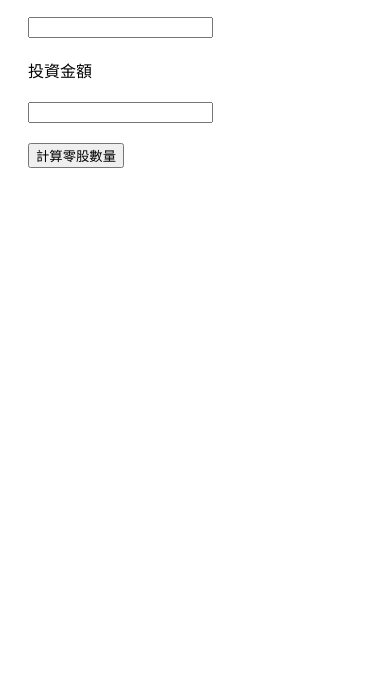
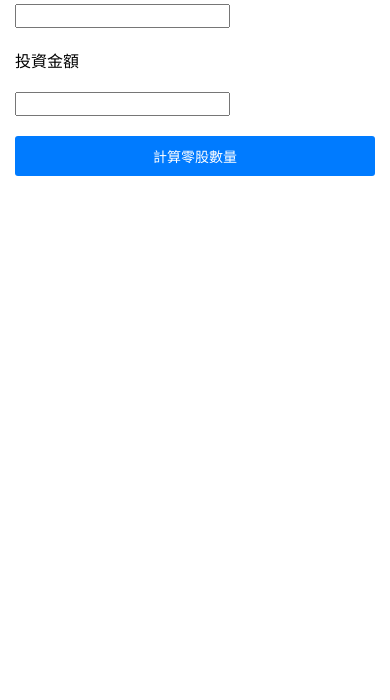
Before and after one commit to j123025/stock-calculator, a plain HTML site: page index.html in a window 390 px wide. Shown: the part 144-844 px from the top of the page. Drawn offline with Linux system fonts and the light colour scheme.

Commit message:
更新網頁手機上的適配

```diff
--- a/index.html
+++ b/index.html
@@ -5,6 +5,12 @@
   <meta name="viewport" content="width=device-width, initial-scale=1.0">
   <title>零股計算器</title>
   <style>
+    body {
+  font-family: Arial, sans-serif;
+  margin: 0;
+  padding: 0;
+}
+
 .container {
   max-width: 600px;
   margin: 0 auto;
@@ -18,11 +24,43 @@
 
 button {
   display: block;
+  width: 100%;
+  padding: 10px;
+  background-color: #007bff;
+  border: none;
+  border-radius: 3px;
+  color: white;
+  font-size: 16px;
+  cursor: pointer;
+}
+
+button:hover {
+  background-color: #0056b3;
+}
+
+button:disabled {
+  background-color: #cccccc;
+  cursor: not-allowed;
 }
 
 #result {
   margin-top: 20px;
 }
+
+@media (max-width: 480px) {
+  .container {
+    padding: 15px;
+  }
+
+  input {
+    font-size: 16px;
+  }
+
+  button {
+    font-size: 14px;
+  }
+}
+
   </style>
 </head>
 <body>
```
Lines whose indentation alone changed are shown as unchanged.
